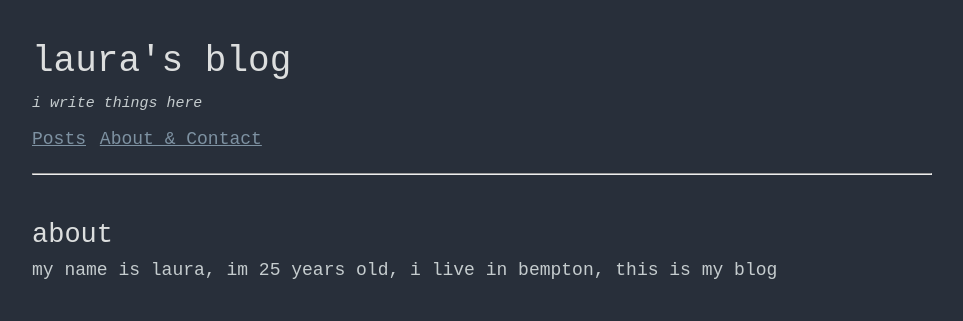
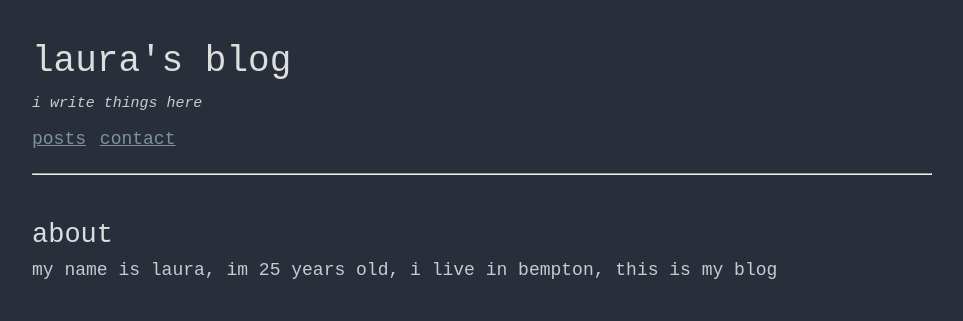
Before and after one commit to 7lauraa/7lauraa.github.io, a Jekyll site: the page built from index.md, in a window 1280 px wide. Shown: the top 321 px of the page, without its empty margins (158-1121 px from the left). Built offline with Jekyll 4.4.1, drawn with Linux system fonts in a browser that asks for light colours.

Commit message:
Update nav.yml

```diff
--- a/_data/nav.yml
+++ b/_data/nav.yml
@@ -1,4 +1,4 @@
-- name: Posts
+- name: posts
   link: /posts
-- name: About & Contact
+- name: contact
   link: /contact
```
